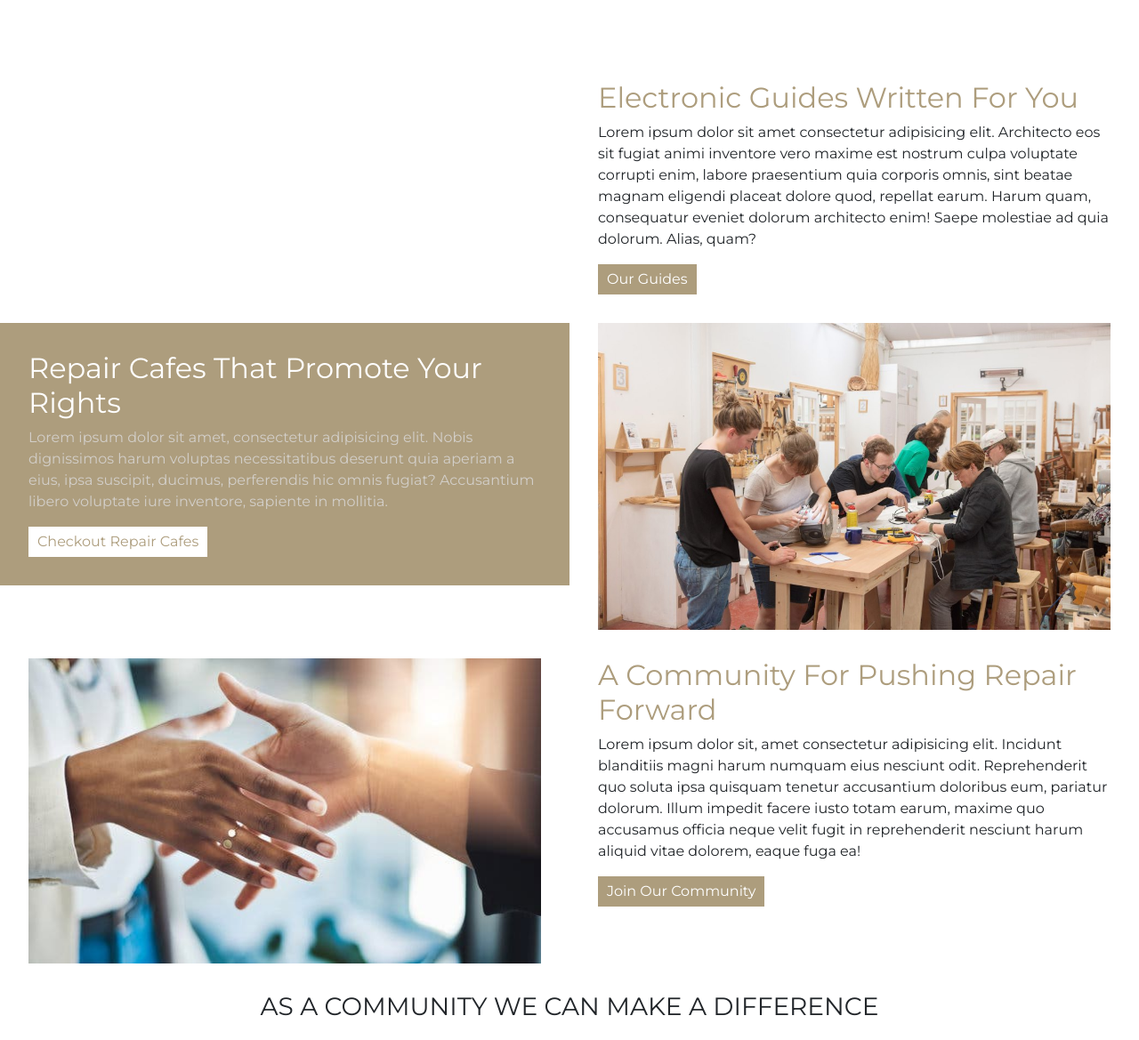
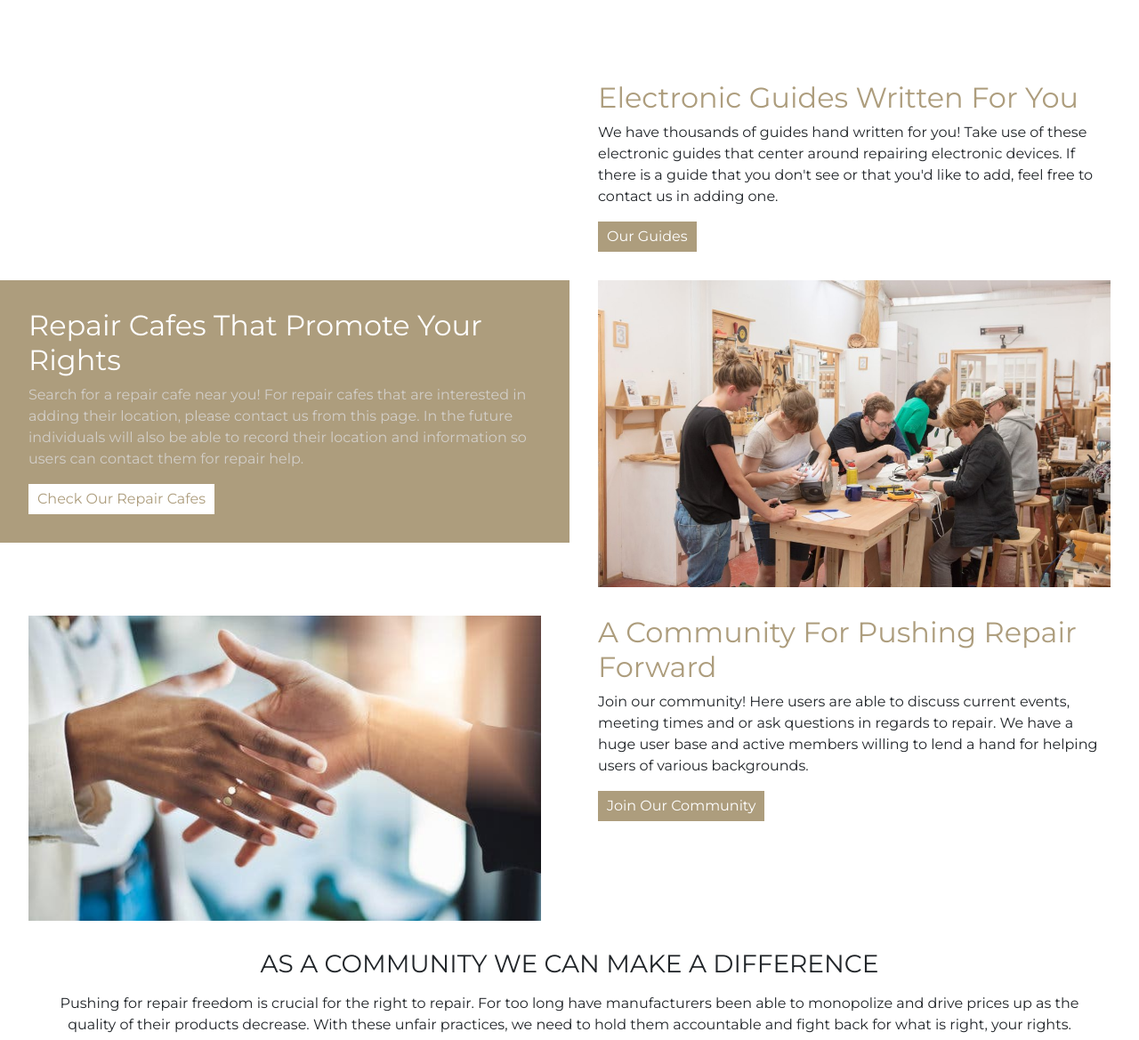
Before and after one commit to willsower/RightToRepair, a plain HTML site: page src/index.html in a window 1280 px wide. Shown: the part 940-2109 px from the top of the page at 89% size. Drawn offline with nearby package versions, Linux system fonts and the light colour scheme.

Commit message:
Added description on home page

```diff
--- a/src/index.html
+++ b/src/index.html
@@ -101,8 +101,8 @@
 
             <div class="guideChunk chunkR ">
                 <h2>Electronic Guides Written For You</h2>
-                <p>Lorem ipsum dolor sit amet consectetur adipisicing elit. Architecto eos sit fugiat animi inventore vero maxime est nostrum culpa voluptate corrupti enim, labore praesentium quia corporis omnis, sint beatae magnam eligendi placeat dolore quod, repellat earum. Harum quam, consequatur eveniet dolorum architecto enim! Saepe molestiae ad quia dolorum. Alias, quam?</p>
-                <a href = "howto.html"></a><button>Our Guides</button></a>
+                <p>We have thousands of guides hand written for you! Take use of these electronic guides that center around repairing electronic devices. If there is a guide that you don't see or that you'd like to add, feel free to contact us in adding one.</p>
+                <a href = "howto.html"><button>Our Guides</button></a>
             </div>
         </div>
 
@@ -112,8 +112,8 @@
         <div id="presentRepairCafe ">
             <div class="repairCafeChunk chunkL ">
                 <h2>Repair Cafes That Promote Your Rights</h2>
-                <p>Lorem ipsum dolor sit amet, consectetur adipisicing elit. Nobis dignissimos harum voluptas necessitatibus deserunt quia aperiam a eius, ipsa suscipit, ducimus, perferendis hic omnis fugiat? Accusantium libero voluptate iure inventore, sapiente in mollitia.</p>
-                <a href = "repair.html"></a><button>Checkout Repair Cafes</button></a>
+                <p>Search for a repair cafe near you! For repair cafes that are interested in adding their location, please contact us from this page. In the future individuals will also be able to record their location and information so users can contact them for repair help.</p>
+                <a href = "repair.html"><button>Check Our Repair Cafes</button></a>
             </div>
 
             <div class="repairCafeImg ">
@@ -131,8 +131,8 @@
 
             <div class="communityChunk chunkR ">
                 <h2>A Community For Pushing Repair Forward</h2>
-                <p>Lorem ipsum dolor sit, amet consectetur adipisicing elit. Incidunt blanditiis magni harum numquam eius nesciunt odit. Reprehenderit quo soluta ipsa quisquam tenetur accusantium doloribus eum, pariatur dolorum. Illum impedit facere iusto totam earum, maxime quo accusamus officia neque velit fugit in reprehenderit nesciunt harum aliquid vitae dolorem, eaque fuga ea!</p>
-                <a href = "community.html"></a><button>Join Our Community</button></a>
+                <p>Join our community! Here users are able to discuss current events, meeting times and or ask questions in regards to repair. We have a huge user base and active members willing to lend a hand for helping users of various backgrounds.</p>
+                <a href = "community.html"><button>Join Our Community</button></a>
             </div>
         </div>
 
```
